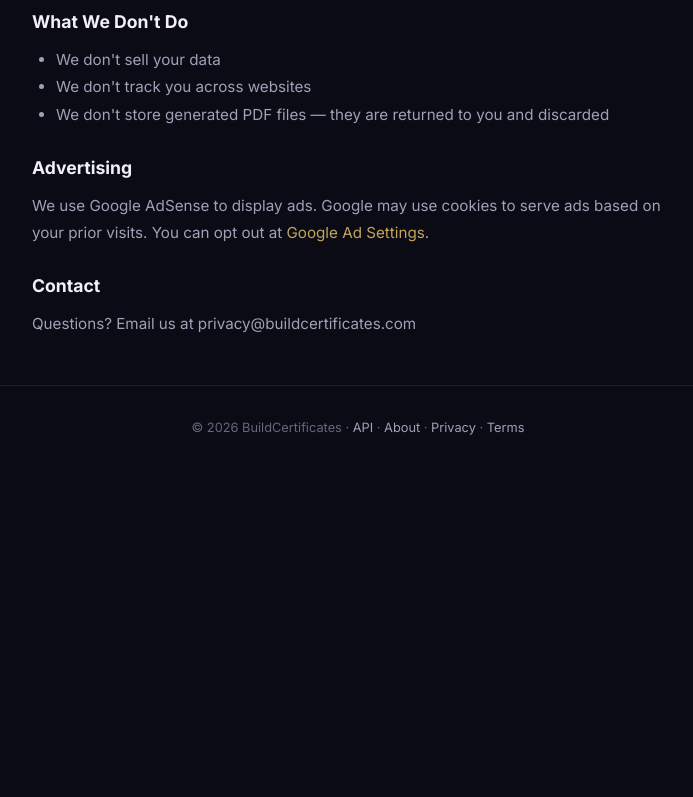
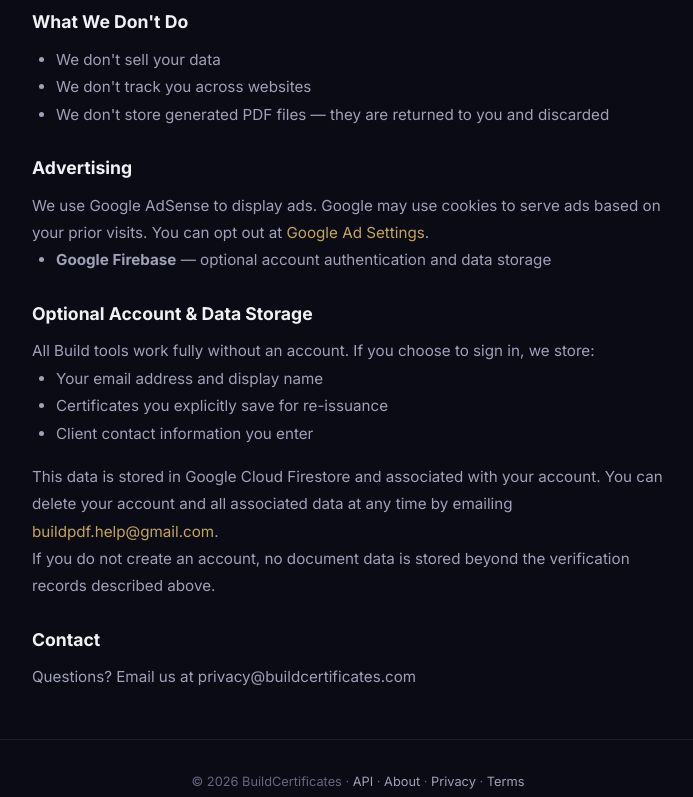
Before and after one commit to dcwynne89/buildcertificates, a website: page privacy.html in a window 1280 px wide. Shown: the part 498-1295 px from the top of the page, without its empty margins (282-975 px from the left). Before the commit the page ends 969 px from the top, so only its background shows below. Drawn offline with Linux system fonts and the light colour scheme.

Commit message:
docs: add optional account section to privacy policy and update meta description

```diff
--- a/privacy.html
+++ b/privacy.html
@@ -35,6 +35,19 @@
 
     <h2 style="color:var(--text-primary);font-size:1.1rem;margin:1.5rem 0 0.5rem;">Advertising</h2>
     <p>We use Google AdSense to display ads. Google may use cookies to serve ads based on your prior visits. You can opt out at <a href="https://www.google.com/settings/ads" target="_blank">Google Ad Settings</a>.</p>
+    <ul style="padding-left:1.5rem;margin-bottom:1rem;">
+      <li><strong>Google Firebase</strong> — optional account authentication and data storage</li>
+    </ul>
+
+    <h2 style="color:var(--text-primary);font-size:1.1rem;margin:1.5rem 0 0.5rem;">Optional Account & Data Storage</h2>
+    <p>All Build tools work fully without an account. If you choose to sign in, we store:</p>
+    <ul style="padding-left:1.5rem;margin-bottom:1rem;">
+      <li>Your email address and display name</li>
+      <li>Certificates you explicitly save for re-issuance</li>
+      <li>Client contact information you enter</li>
+    </ul>
+    <p>This data is stored in Google Cloud Firestore and associated with your account. You can delete your account and all associated data at any time by emailing <a href="mailto:buildpdf.help@gmail.com">buildpdf.help@gmail.com</a>.</p>
+    <p>If you do not create an account, no document data is stored beyond the verification records described above.</p>
 
     <h2 style="color:var(--text-primary);font-size:1.1rem;margin:1.5rem 0 0.5rem;">Contact</h2>
     <p>Questions? Email us at privacy@buildcertificates.com</p>
```
Also changed, not shown: index.html (+1 -1 lines).
